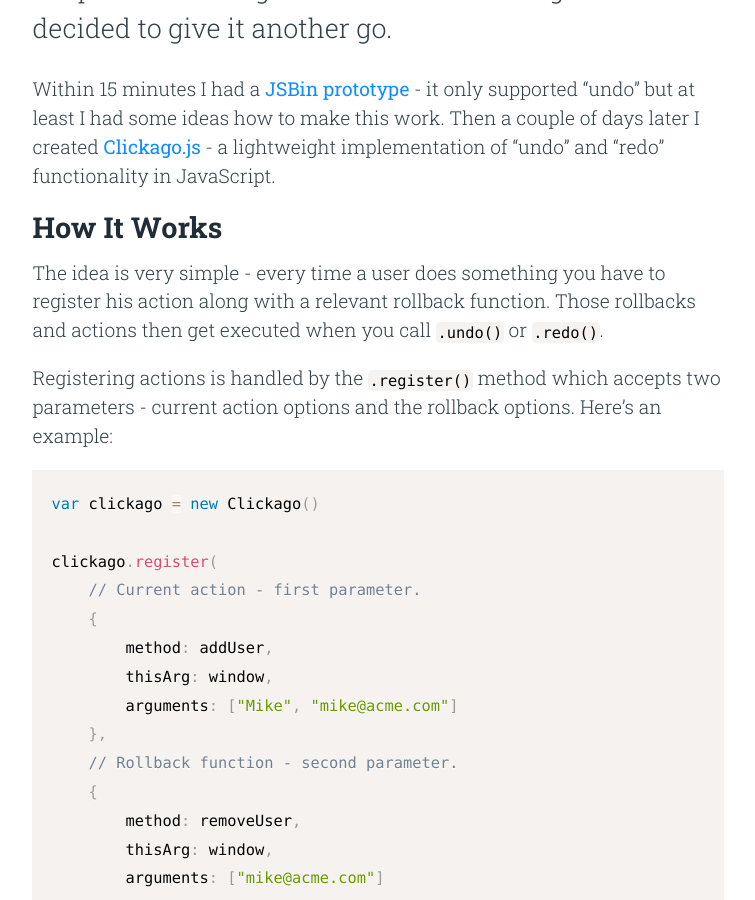
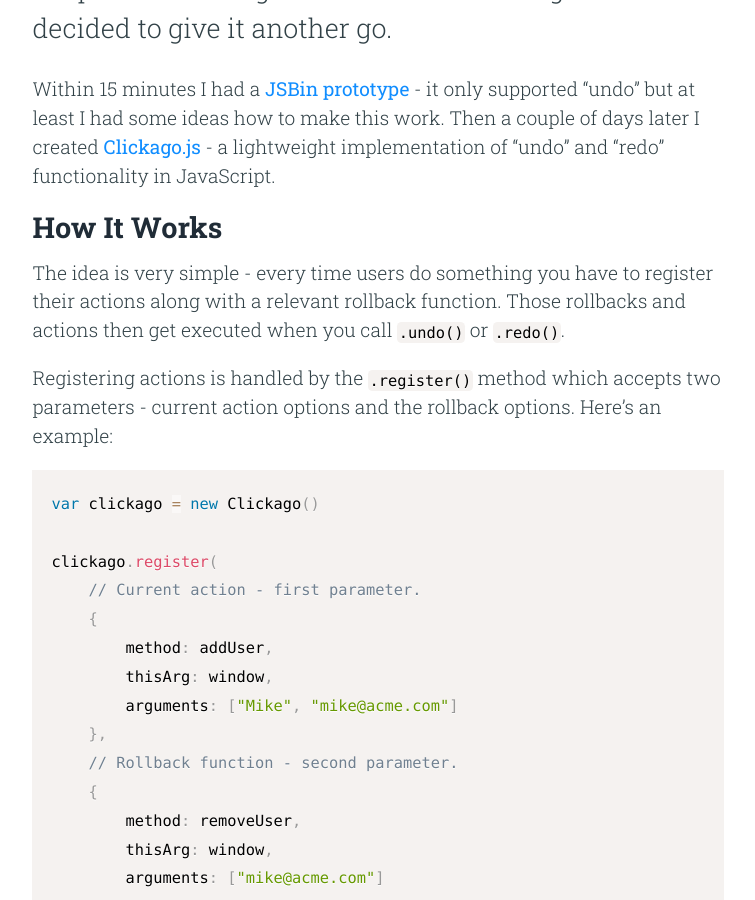
Before and after one commit to adampoczatek/adampoczatek.github.io, a Jekyll site: the page built from _posts/2014-11-15-clickago-javascript-framework-for-undo-redo.md, in a window 1280 px wide and 900 px high, scrolled down 831 px. Shown: the whole window, without its empty margins (262-1017 px from the left). Built offline with Jekyll 4.4.1, drawn with Linux system fonts in a browser that asks for light colours; Markdown is read by kramdown in place of the engine named in the settings; comment, search, counter and statistics services are not loaded.

Commit message:
Updated article

```diff
--- a/_posts/2014-11-15-clickago-javascript-framework-for-undo-redo.md
+++ b/_posts/2014-11-15-clickago-javascript-framework-for-undo-redo.md
@@ -16,7 +16,7 @@
 
 ## How It Works
 
-The idea is very simple - every time a user does something you have to register his action along with a relevant rollback function. Those rollbacks and actions then get executed when you call `.undo()` or `.redo()`.
+The idea is very simple - every time users do something you have to register their actions along with a relevant rollback function. Those rollbacks and actions then get executed when you call `.undo()` or `.redo()`.
 
 Registering actions is handled by the `.register()` method which accepts two parameters - current action options and the rollback options. Here's an example:
 
```
